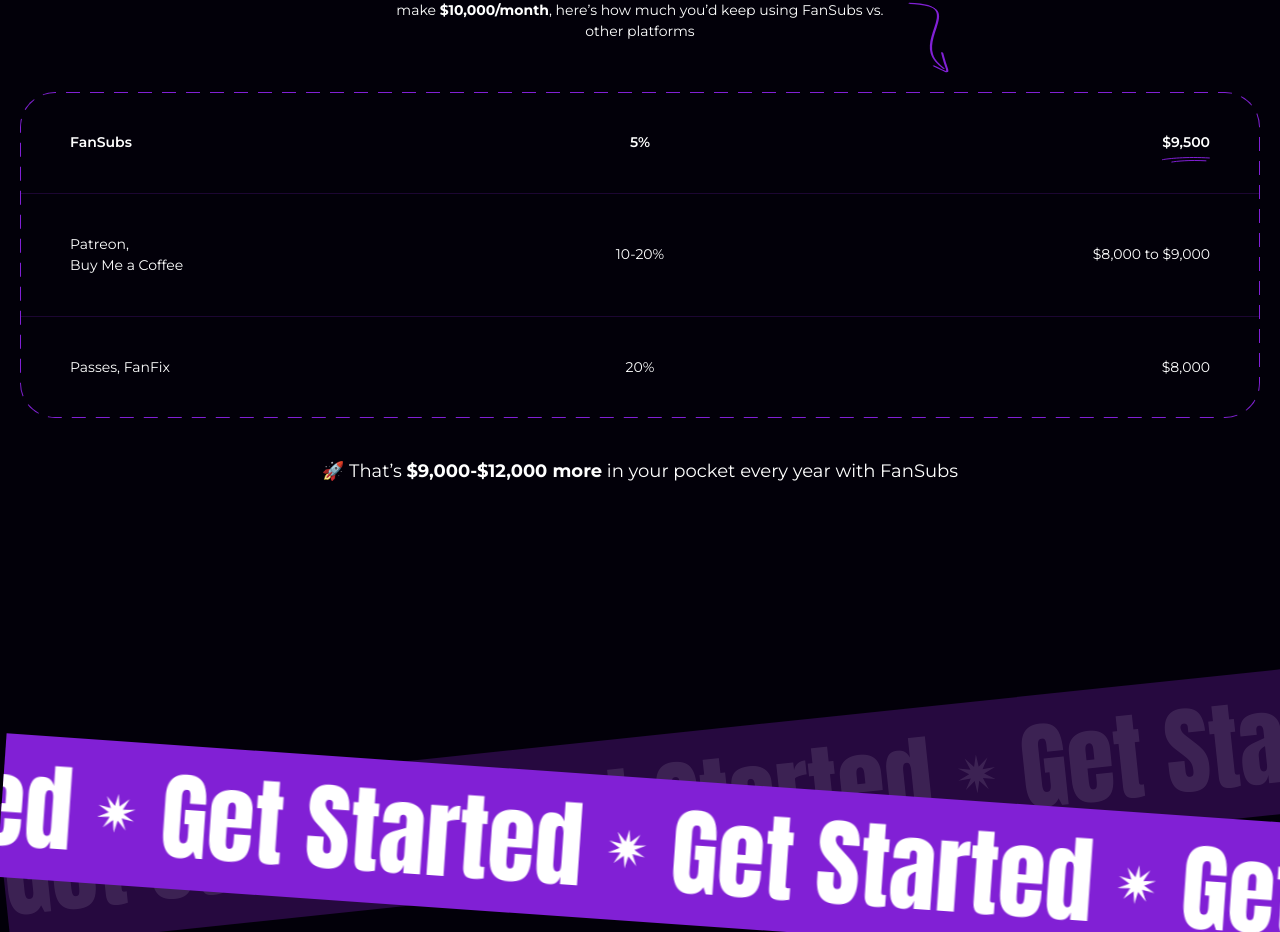
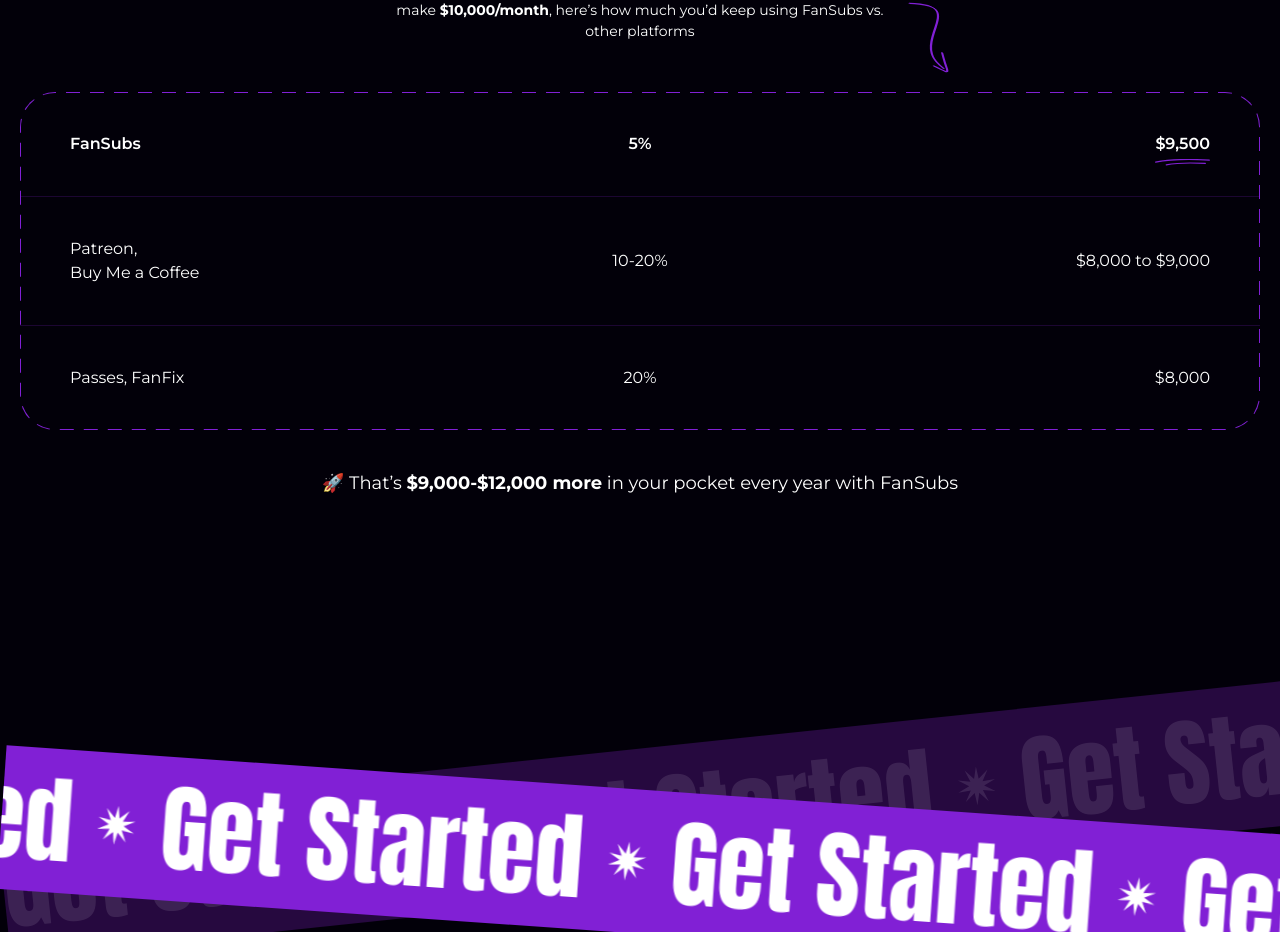
Before and after one commit to jbdtky/fansubs-landing, a React (Vite) app: page / in a window 1280 px wide. Shown: the part 4108-5040 px from the top of the page. Built offline with nearby package versions, Linux system fonts and the light colour scheme.

Commit message:
✏️ Fix text

```diff
--- a/src/components/sections/List.jsx
+++ b/src/components/sections/List.jsx
@@ -30,38 +30,38 @@
                     <div className="w-full relative rounded-[35px] py-[15px] lg:py-0 text-sm lg:text-base text-white boder-dashed mb-5 lg:mb-10">
                         <div className="flex flex-row items-center justify-between text-[20px] px-5 py-[15px] lg:py-10 lg:px-[50px] border-b-[1px]" style={{ borderColor: 'rgba(129, 32, 213, 0.2)' }}>
                             <div className="w-[125px] sm:w-1/3">
-                                <p className="text-[14px] lg-text-[16px] font-regular lg:font-semibold">FanSubs</p>
+                                <p className="text-[14px] lg:text-[16px] font-regular lg:font-semibold">FanSubs</p>
                             </div>
                             <div className="w-1/3 flex justify-center">
-                                <p className="text-[14px] lg-text-[16px] font-semibold">5%</p>
+                                <p className="text-[14px] lg:text-[16px] font-semibold">5%</p>
                             </div>
                             <div className="w-1/3 flex justify-center sm:justify-end text-right">
-                                <p className="text-[14px] lg-text-[16px] relative font-semibold">
+                                <p className="text-[14px] lg:text-[16px] relative font-semibold">
                                     <span>$9,500</span>
                                     <img src={underline} alt="underline" className="absolute -bottom-[10px] left-0" />
                                     </p>
                             </div>
                         </div>
                         <div className="flex flex-row items-center justify-between text-[20px]  px-5 py-[15px] lg:py-10 lg:px-[50px] border-b-[1px]" style={{ borderColor: 'rgba(129, 32, 213, 0.2)' }}>
-                            <div className="text-[14px] lg-text-[16px] w-[125px] sm:w-1/3">
+                            <div className="text-[14px] lg:text-[16px] w-[125px] sm:w-1/3">
                                 <p>Patreon,<br /> Buy Me a Coffee</p>
                             </div>
-                            <div className="text-[14px] lg-text-[16px] w-1/3 flex justify-center">
+                            <div className="text-[14px] lg:text-[16px] w-1/3 flex justify-center">
                                 <p>10-20%</p>
                             </div>
-                            <div className="text-[14px] lg-text-[16px] w-1/3 flex justify-end">
+                            <div className="text-[14px] lg:text-[16px] w-1/3 flex justify-end">
                                 <p className="lg:font-regular">$8,000 <br className="block lg:hidden" /> to $9,000</p>
                             </div>
                         </div>
                         <div className="flex flex-row items-center justify-between text-[20px]  px-5 py-[15px]  lg:py-10 lg:px-[50px]">
-                            <div className="text-[14px] lg-text-[16px] w-[125px] sm:w-1/3">
+                            <div className="text-[14px] lg:text-[16px] w-[125px] sm:w-1/3">
                                 <p>Passes, FanFix</p>
                             </div>
-                            <div className="text-[14px] lg-text-[16px] w-1/3 flex justify-center">
+                            <div className="text-[14px] lg:text-[16px] w-1/3 flex justify-center">
                                 <p>20%</p>
                             </div>
                             <div className="w-1/3 flex justify-center sm:justify-end">
-                                <p className="text-[14px] lg-text-[16px] lg:font-regular">$8,000</p>
+                                <p className="text-[14px] lg:text-[16px] lg:font-regular">$8,000</p>
                             </div>
                         </div>
                     </div>
```
